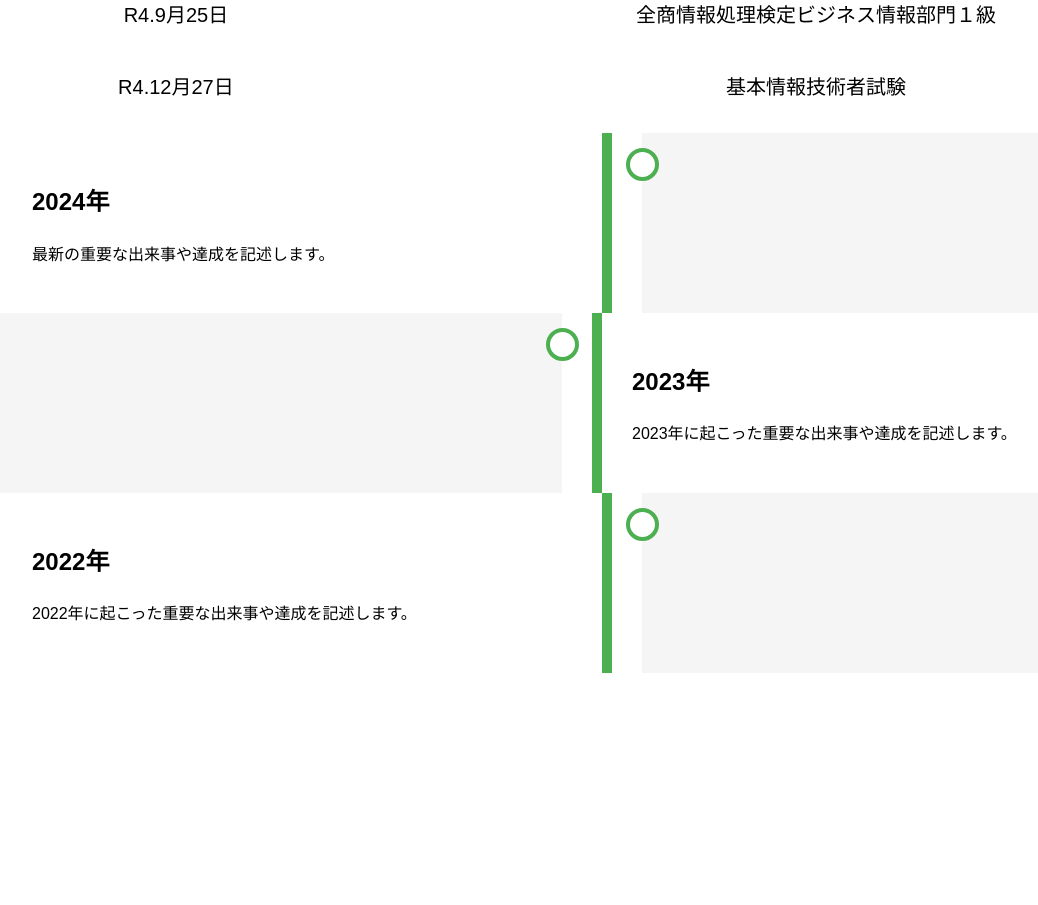
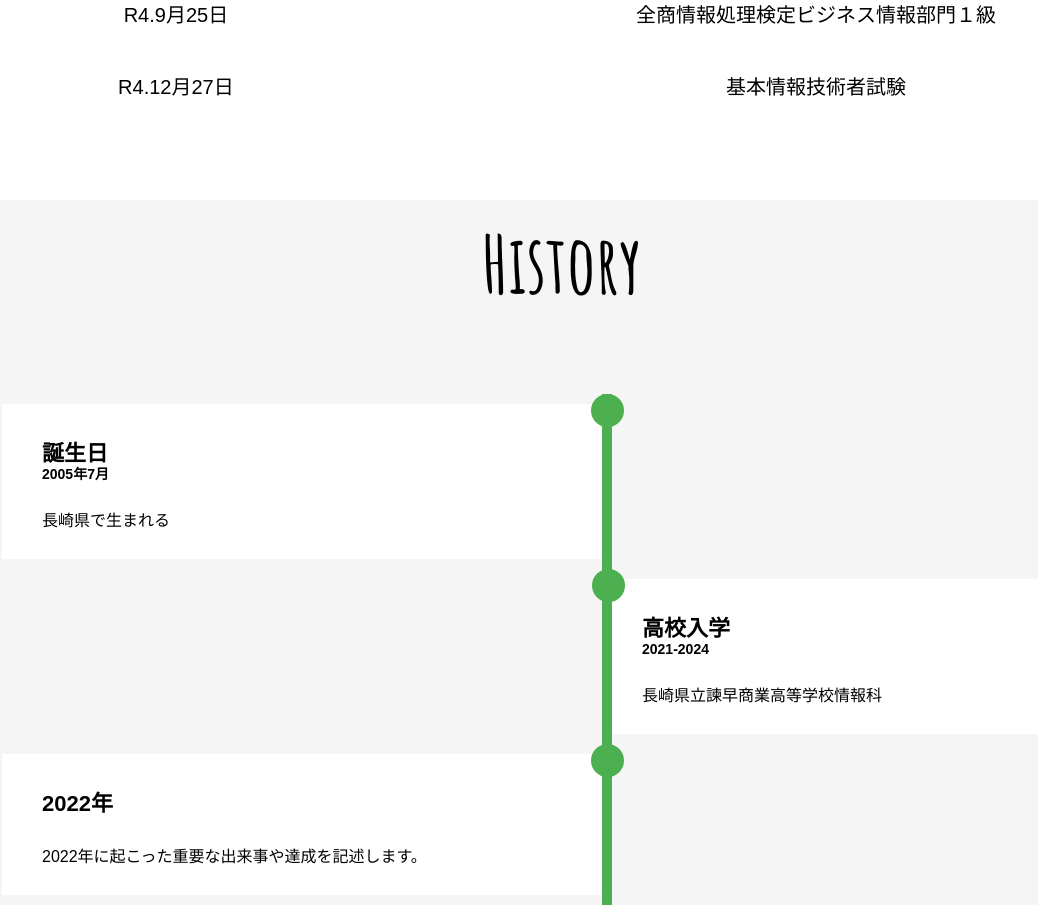
Before and after one commit to rinyaaa/my_protfolio_react, a React (Vite) app: page / in a window 1280 px wide. Shown: the part 1740-2645 px from the top of the page, without its empty margins (78-1116 px from the left). Before the commit the page ends 2413 px from the top, so only its background shows below. Built offline with nearby package versions, Linux system fonts and the light colour scheme.

Commit message:
timelineつくったよ(pcモニターの場合)

```diff
--- a/src/components/Timeline.jsx
+++ b/src/components/Timeline.jsx
@@ -2,28 +2,31 @@ import React from 'react';
 
 function Timeline() {
     return (
+        <div className="timecolor">
+            <h2>History</h2>
 
             <section class="timeline">
                 <div class="container left">
                     <div class="content">
-                    <h2>2024年</h2>
-                    <p>最新の重要な出来事や達成を記述します。</p>
+                        <h3>誕生日<p>2005年7月</p></h3>
+                        <p>長崎県で生まれる</p>
                     </div>
                 </div>
                 <div class="container right">
                     <div class="content">
-                    <h2>2023年</h2>
-                    <p>2023年に起こった重要な出来事や達成を記述します。</p>
+                        <h3>高校入学<p>2021-2024</p></h3>
+                        <p>長崎県立諫早商業高等学校情報科</p>
                     </div>
                 </div>
                 <div class="container left">
                     <div class="content">
-                    <h2>2022年</h2>
+                        <h3>2022年</h3>
                         <p>2022年に起こった重要な出来事や達成を記述します。</p>
                     </div>
                 </div>
 
             </section>
+            </div>
 
             );
 }
--- a/src/timeline.css
+++ b/src/timeline.css
@@ -1,19 +1,34 @@
 /* styles.css */
 
 
+.timecolor{
+    background-color: whitesmoke;
+}
 
+.timecolor h2 {
+    text-align: center;
+    font-family: "Amatic SC", sans-serif;
+    font-size: 80px;
+  }
+  .timecolor h3{
+    font-size: 22px;
+  }
 
+.timecolor h3 p{/*年などを書いてるの設定*/
+    font-size: 14px;
+    margin-top: -8px ;
+
+}
 .timeline {
     position: relative;
     max-width: 1200px;
     margin: 0 auto;
-    background-color: whitesmoke;
+
 }
 
 .container {
     padding: 10px 40px;
     position: relative;
-    background-color: white;
     width: 50%;
 }
 
@@ -22,20 +37,17 @@
     position: absolute;
     width: 25px;
     height: 25px;
-    right: -17px;
-    background-color: white;
+    right: 2.6%;
     border: 4px solid #4CAF50;
-    top: 15px;
-    border-radius: 50%;
+    top: 0px;
+    border-radius: 50%; /*円にしてる*/
     z-index: 1;
+    background-color: #4CAF50;
 }
 
-.left {
-    left: 0;
-}
 
 .right {
-    left: 50%;
+    left: 50%; /*右の線を左に合わせてる*/
 }
 
 .left::before {
@@ -44,7 +56,7 @@
     position: absolute;
     top: 0;
     right: 30px;
-    width: 10px;
+    width: 10px; /*線の太さ*/
     background-color: #4CAF50;
     z-index: 1;
 }
@@ -54,21 +66,21 @@
     height: 100%;
     position: absolute;
     top: 0;
-    left: 30px;
+    left: 40px;
     width: 10px;
     background-color: #4CAF50;
     z-index: 1;
 }
 
 .right::after {
-    left: -16px;
+    left:29.5px;/*円の場所を調整*/
 }
 
 .content {
-    padding: 20px 30px;
+    padding: 10px 40px;
+    position: relative;
     background-color: white;
-    position: relative;
-    border-radius: 6px;
+
 }
 
 @media screen and (max-width: 600px) {
```
Lines whose indentation alone changed are shown as unchanged.
